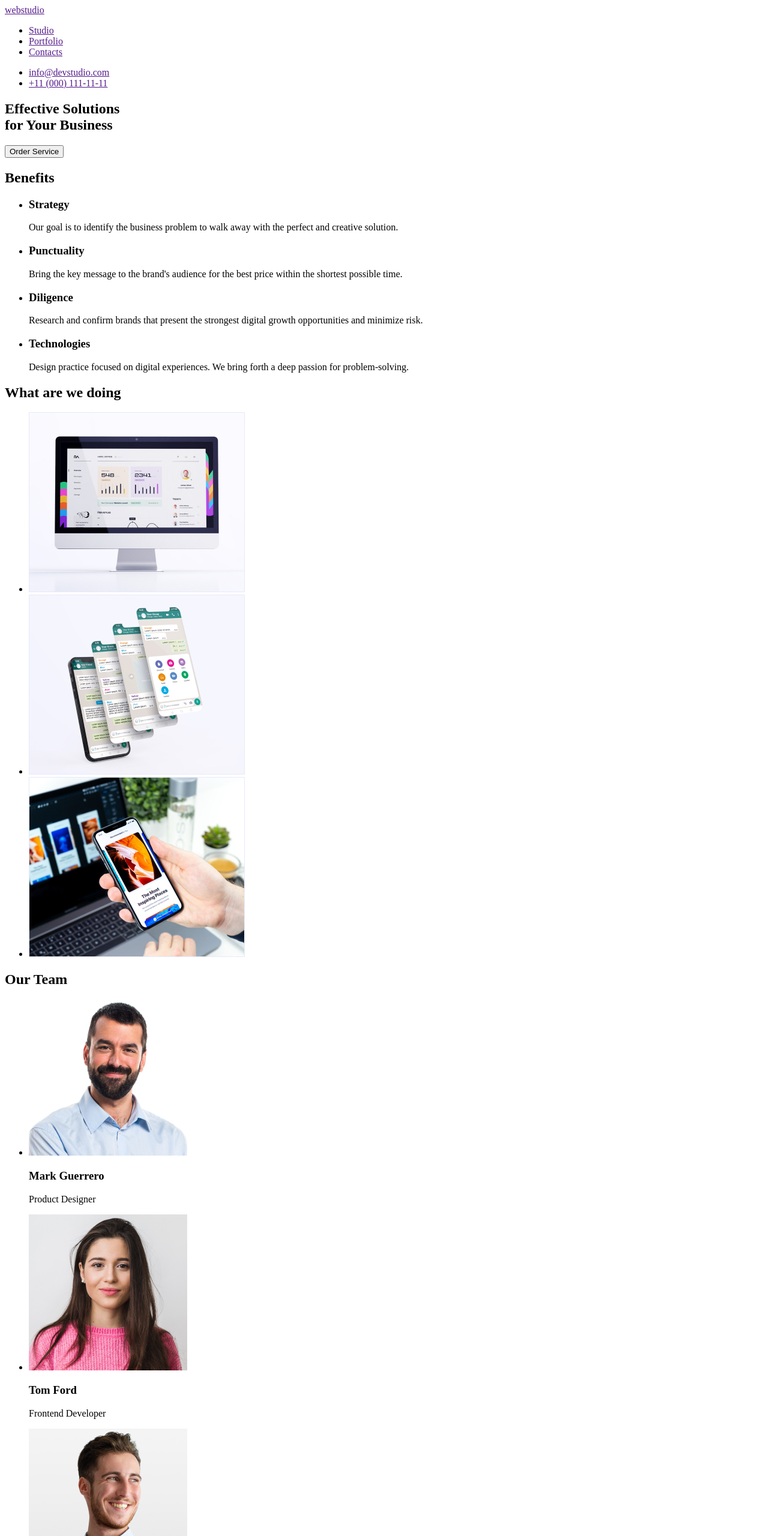
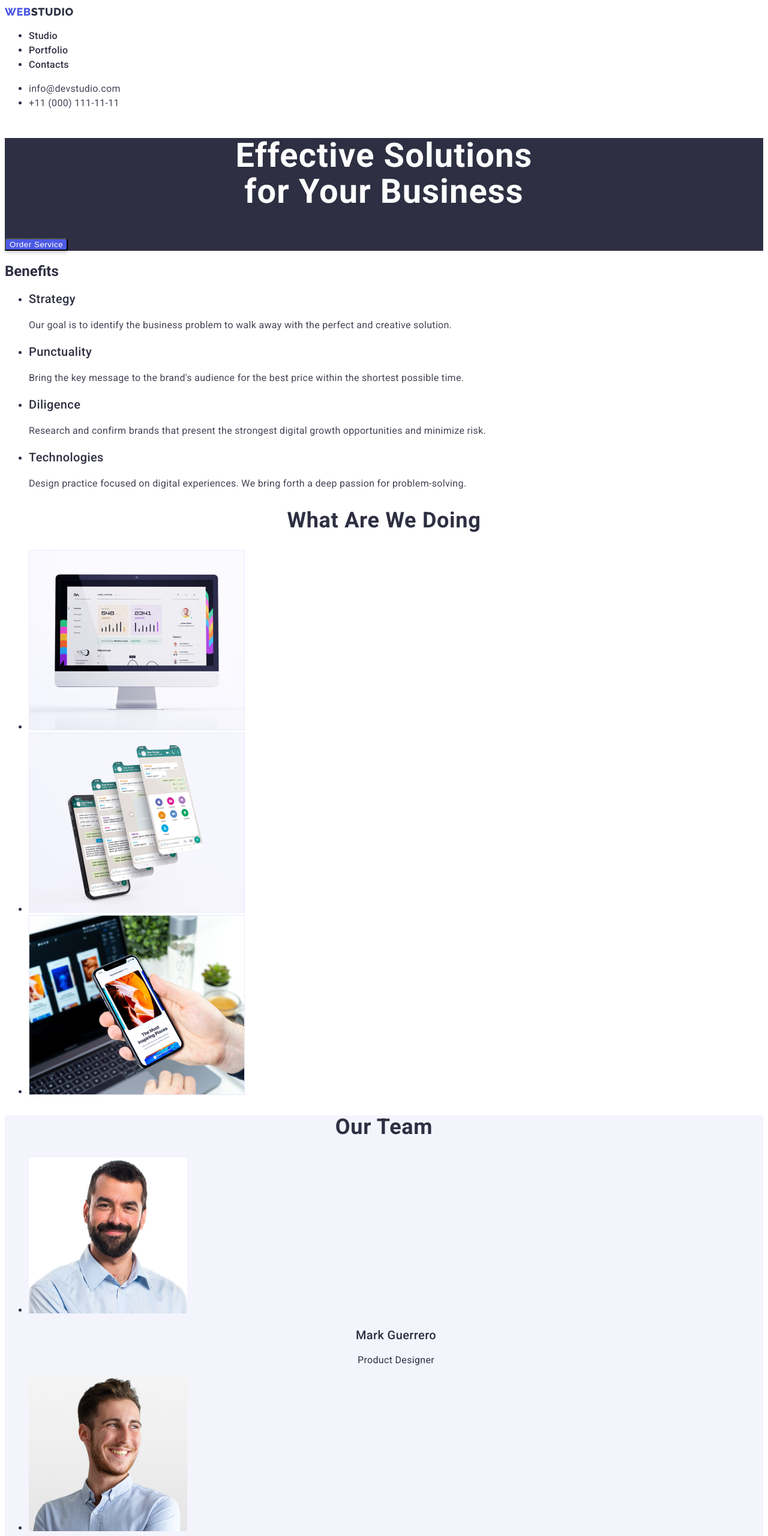
Before and after one commit to Zyabrik10/goit-markup-hw-02, a plain HTML site: page index.html in a window 1280 px wide. Shown: the top 2560 px of the page at 60% size. Drawn offline with Linux system fonts and the light colour scheme.

Commit message:
first commit
added background-color, color, font-famaly, ont-size, text-decoration, text-transform, variables

```diff
--- a/css/style.css
+++ b/css/style.css
@@ -0,0 +1,200 @@
+@import url("https://fonts.googleapis.com/css2?family=Raleway:wght@800&family=Roboto:wght@400;500;700;900&display=swap");
+
+:root {
+  --dark: #2e2f42;
+  --pressed-state: #404bbf;
+  --primary-brand: #4d5ae5;
+  --hero-color: #ffffff;
+  --text: #434455;
+  --light: #f4f4fd;
+  --accent: #e7e9fc;
+}
+
+body {
+  font-family: "Roboto", sans-serif;
+  color: var(--dark);
+}
+
+/* <HEADER> */
+.website-logo {
+  font-family: "Raleway", sans-serif;
+  font-weight: 800;
+  font-size: 18px;
+
+  line-height: 1.333;
+  letter-spacing: 0.03em;
+
+  text-transform: uppercase;
+  text-decoration: none;
+  color: currentColor;
+}
+
+.logo-web {
+  color: var(--primary-brand);
+}
+
+.navigation-link {
+  font-weight: 500;
+
+  line-height: 1.5;
+
+  text-decoration: none;
+  letter-spacing: 0.02em;
+  color: currentColor;
+}
+
+.navigation-link:focus,
+.navigation-link:hover {
+  color: var(--pressed-state);
+}
+
+.contact-info {
+  line-height: 1.5;
+  letter-spacing: 0.02em;
+
+  text-decoration: none;
+  color: var(--text);
+}
+
+.contact-info:focus,
+.contact-info:hover {
+  color: var(--pressed-state);
+}
+/* </HEADER> */
+
+/* <SCETION HERO> */
+.hero {
+  background-color: var(--dark);
+}
+
+.hero-title {
+  font-size: 56px;
+
+  line-height: 1.07;
+  text-align: center;
+  letter-spacing: 0.02em;
+  color: var(--hero-color);
+}
+
+.hero-button {
+  background: var(--primary-brand);
+
+  box-shadow: 0px 4px 4px rgba(0, 0, 0, 0.15);
+  border-radius: 4px;
+
+  letter-spacing: 0.04em;
+  color: var(--hero-color);
+
+  cursor: pointer;
+}
+
+.hero-button:focus,
+.hero-button:hover {
+  background-color: var(--pressed-state);
+}
+/* </SCETION HERO> */
+
+/* <BENEITS SECTION> */
+.benefits-item-title {
+  font-weight: 500;
+  font-size: 20px;
+
+  line-height: 1.2;
+  letter-spacing: 0.02em;
+}
+
+.benefits-iten-text {
+  line-height: 1.5;
+  letter-spacing: 0.02em;
+  color: var(--text);
+}
+/* </BENEITS SECTION> */
+
+/* <ACTIVITY SECTION> */
+.activity-title {
+  font-size: 36px;
+
+  line-height: 1.11;
+  text-align: center;
+  letter-spacing: 0.02em;
+  text-transform: capitalize;
+}
+/* </ACTIVITY SECTION> */
+
+/* <OUT TEAM SECTION> */
+.team {
+  background-color: var(--light);
+}
+
+.team-title {
+  font-size: 36px;
+
+  line-height: 1.11;
+  text-align: center;
+  letter-spacing: 0.02em;
+  text-transform: capitalize;
+}
+
+.member-name {
+  font-weight: 500;
+  font-size: 20px;
+
+  line-height: 1.2;
+  text-align: center;
+  letter-spacing: 0.02em;
+}
+
+.member-occupation {
+  line-height: 1.2;
+  text-align: center;
+  letter-spacing: 0.02em;
+}
+/* </OUT TEAM SECTION> */
+
+/* <SOLUTIONS SECTION> */
+.sort-button {
+  background: var(--light);
+
+  border-radius: 4px;
+
+  letter-spacing: 0.04em;
+  color: var(--primary-brand);
+
+  cursor: pointer;
+}
+
+.solution-link {
+  text-decoration: none;
+  color: currentColor;
+}
+
+.solution-title {
+  font-weight: 500;
+  font-size: 20px;
+
+  line-height: 1.2;
+  letter-spacing: 0.02em;
+}
+
+.solution-class {
+  line-height: 1.5px;
+  letter-spacing: 0.02em;
+  color: var(--text);
+}
+/* </SOLUTIONS SECTION> */
+
+/* <FOOTER> */
+.conclusion {
+  background-color: var(--dark);
+  color: var(--light);
+}
+
+.conclusion-website-logo {
+  color: currentColor;
+}
+
+.inspire-text {
+  line-height: 1.5;
+  letter-spacing: 0.02em;
+}
+/* </FOOTER> */
--- a/index.html
+++ b/index.html
@@ -4,30 +4,38 @@
 <head>
     <meta charset="utf-8">
     <meta name="viewport" content="width=device-width, initial-scale=1.0">
-    <title>homework 1</title>
+    <title>Studio</title>
+
+    <link rel="stylesheet" href="./css/style.css">
 </head>
 
 <body>
     <!-- <HEADER> -->
     <header>
-        <a href="" class="logo">
-            <span>web</span>studio
+        <a class="website-logo" href="./index.html">
+            <span class="logo-web">web</span>studio
         </a>
         <nav class="navigation">
-            <ul>
-                <li><a href="">Studio</a></li>
-                <li><a href="">Portfolio</a></li>
-                <li><a href="">Contacts</a></li>
+            <ul class="navigation-list">
+                <li class="navigation-item">
+                    <a class="navigation-link" href="./index.html">Studio</a>
+                </li>
+                <li class="navigation-item">
+                    <a class="navigation-link" href="./portfolio.html">Portfolio</a>
+                </li>
+                <li class="navigation-item">
+                    <a class="navigation-link" href="">Contacts</a>
+                </li>
             </ul>
         </nav>
-        <ul class="contact-info">
-            <li>
-                <a href="">
+        <ul class="contacts-info-list">
+            <li class="contacts-info-item">
+                <a class="mail contact-info" href="mailto:info@devstudio.com">
                     info@devstudio.com
                 </a>
             </li>
-            <li>
-                <a href="">
+            <li class="contacts-info-item">
+                <a class="phone contact-info" href="tel:+110001111111">
                     +11 (000) 111-11-11
                 </a>
             </li>
@@ -39,37 +47,38 @@
     <main>
         <!-- <HERO> -->
         <section class="hero">
-            <h1>Effective Solutions<br>for Your Business</h1>
-            <button type="button">Order Service</button>
+            <h1 class="hero-title">Effective Solutions<br>for Your Business</h1>
+            <button class="hero-button" type="button">Order Service</button>
         </section>
         <!-- <HERO> -->
+
         <section class="benefits">
-            <h2>Benefits</h2>
-            <ul>
-                <li>
-                    <h3>Strategy</h3>
-                    <p>
+            <h2 class="benefits-title">Benefits</h2>
+            <ul class="benefits-list">
+                <li class="benefits-item">
+                    <h3 class="benefits-item-title">Strategy</h3>
+                    <p class="benefits-iten-text">
                         Our goal is to identify the business
                         problem to walk away with the perfect and creative solution.
                     </p>
                 </li>
-                <li>
-                    <h3>Punctuality</h3>
-                    <p>
+                <li class="benefits-item">
+                    <h3 class="benefits-item-title">Punctuality</h3>
+                    <p class="benefits-iten-text">
                         Bring the key message to the brand's audience for the best price within the shortest possible
                         time.
                     </p>
                 </li>
-                <li>
-                    <h3>Diligence</h3>
-                    <p>
+                <li class="benefits-item">
+                    <h3 class="benefits-item-title">Diligence</h3>
+                    <p class="benefits-iten-text">
                         Research and confirm brands that present the strongest digital growth opportunities and minimize
                         risk.
                     </p>
                 </li>
-                <li>
-                    <h3>Technologies</h3>
-                    <p>
+                <li class="benefits-item">
+                    <h3 class="benefits-item-title">Technologies</h3>
+                    <p class="benefits-iten-text">
                         Design practice focused on digital experiences. We bring forth a deep passion for
                         problem-solving.
                     </p>
@@ -77,57 +86,43 @@
             </ul>
         </section>
 
-        <section class="our_activity">
-            <h2>What are we doing</h2>
-            <ul>
-                <li>
-                    <img src="images/activity1.jpg" alt="first activity" width="360">
+        <section class="activity">
+            <h2 class="activity-title">What are we doing</h2>
+            <ul class="activity-list">
+                <li class="activity-item">
+                    <img src="images/main_page/activity/activity1.jpg" alt="first activity" width="360">
                 </li>
-                <li>
-                    <img src="images/activity2.jpg" alt="second activity" width="360">
+                <li class="activity-item">
+                    <img src="images/main_page/activity/activity2.jpg" alt="second activity" width="360">
                 </li>
-                <li>
-                    <img src="images/activity3.jpg" alt="third activity" width="360">
+                <li class="activity-item">
+                    <img src="images/main_page/activity/activity3.jpg" alt="third activity" width="360">
                 </li>
             </ul>
         </section>
 
-        <section class="our_team">
-            <h2>Our Team</h2>
-            <ul>
-                <li>
-                    <img src="images/member1.jpg" alt="first member" width="264">
-                    <h3>Mark Guerrero</h3>
-                    <p>
-                        Product Designer
-                    </p>
+        <section class="team">
+            <h2 class="team-title">Our Team</h2>
+            <ul class="team-list">
+                <li class="member">
+                    <img class="member-img" src="images/main_page/member/member1.jpg" alt="first member" width="264">
+                    <h3 class="member-name">Mark Guerrero</h3>
+                    <p class="member-occupation">Product Designer</p>
                 </li>
-                <li>
-                    <img src="images/member3.jpg" alt="third member" width="264">
-                    <h3>
-                        Tom Ford
-                    </h3>
-                    <p>
-                        Frontend Developer
-                    </p>
+                <li class="member">
+                    <img class="member-img" src="images/main_page/member/member2.jpg" alt="third member" width="264">
+                    <h3 class="member-name">Tom Ford</h3>
+                    <p class="member-occupation">Frontend Developer</p>
                 </li>
-                <li>
-                    <img src="images/member2.jpg" alt="second member" width="264">
-                    <h3>
-                        Camila Garcia
-                    </h3>
-                    <p>
-                        Marketing
-                    </p>
+                <li class="member">
+                    <img class="member-img" src="images/main_page/member/member3.jpg" alt="second member" width="264">
+                    <h3 class="member-name">Camila Garcia</h3>
+                    <p class="member-occupation">Marketing</p>
                 </li>
-                <li>
-                    <img src="images/member4.jpg" alt="fourth member" width="264">
-                    <h3>
-                        Daniel Wilson
-                    </h3>
-                    <p>
-                        UI Designer
-                    </p>
+                <li class="member">
+                    <img class="member-img" src="images/main_page/member/member4.jpg" alt="fourth member" width="264">
+                    <h3 class="member-name">Daniel Wilson</h3>
+                    <p class="member-occupation">UI Designer</p>
                 </li>
             </ul>
         </section>
@@ -135,11 +130,11 @@
     <!-- </MAIN> -->
 
     <!-- <FOOTER> -->
-    <footer>
-        <a href="" class="logo">
-            <span>web</span>studio
+    <footer class="conclusion">
+        <a class="conclusion-website-logo website-logo" href="./index.html">
+            <span class="logo-web">web</span>studio
         </a>
-        <p>
+        <p class="inspire-text">
             Increase the flow of customers and sales for your business with digital marketing & growth solutions.
         </p>
     </footer>
```
Also changed, not shown: portfolio.html (added, +157 -0 lines), images/main_page/activity/activity1.jpg (renamed from images/activity1.jpg), images/main_page/activity/activity2.jpg (renamed from images/activity2.jpg), images/main_page/activity/activity3.jpg (renamed from images/activity3.jpg), images/main_page/member/member1.jpg (renamed from images/member1.jpg), images/main_page/member/member2.jpg (renamed from images/member2.jpg), images/main_page/member/member3.jpg (renamed from images/member3.jpg), images/main_page/member/member4.jpg (renamed from images/member4.jpg), images/portfolio/cards/img-1.jpg (added), images/portfolio/cards/img-2.jpg (added), images/portfolio/cards/img-3.jpg (added), images/portfolio/cards/img-4.jpg (added), images/portfolio/cards/img-5.jpg (added), images/portfolio/cards/img-6.jpg (added), 3 more files.
